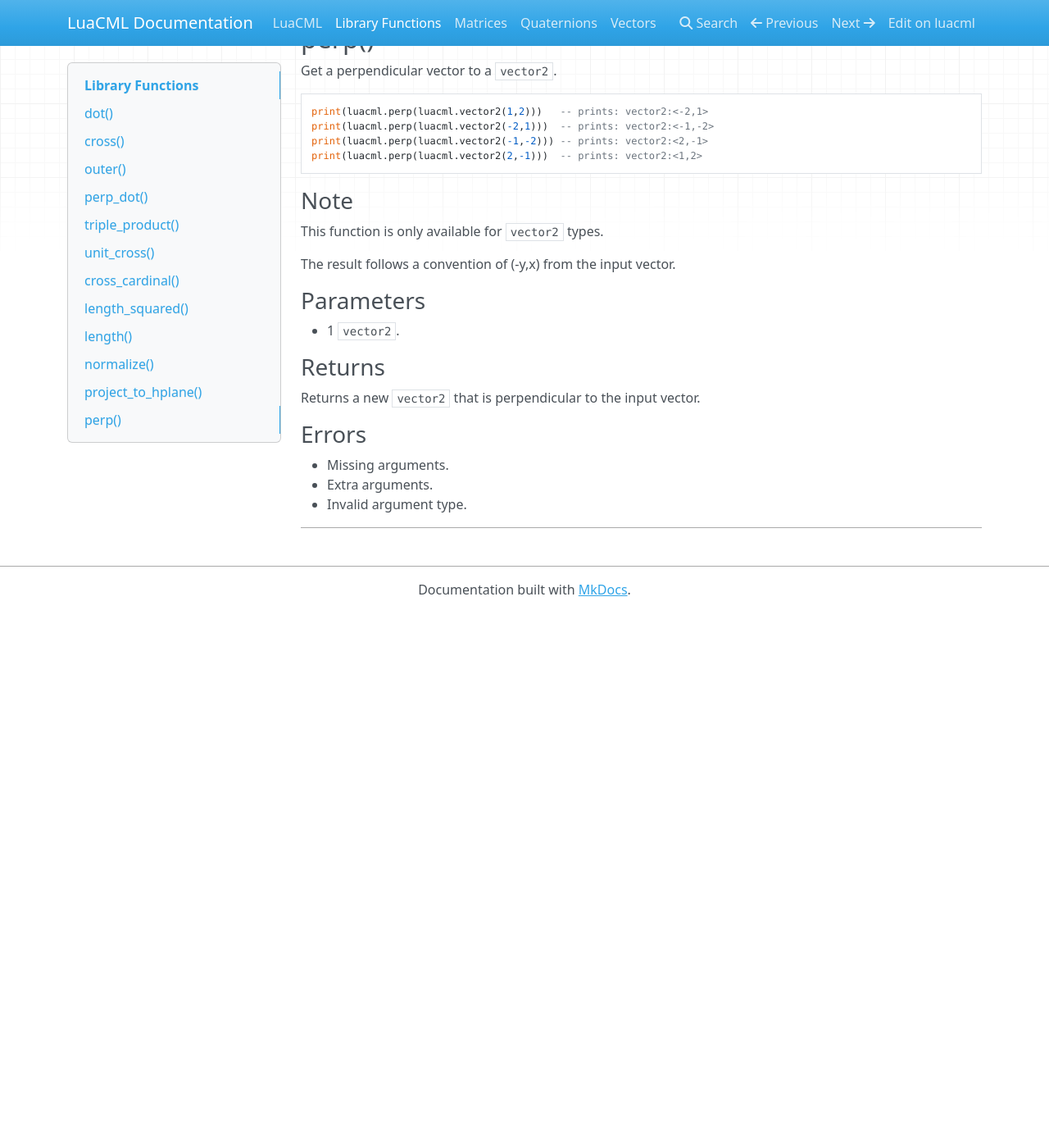
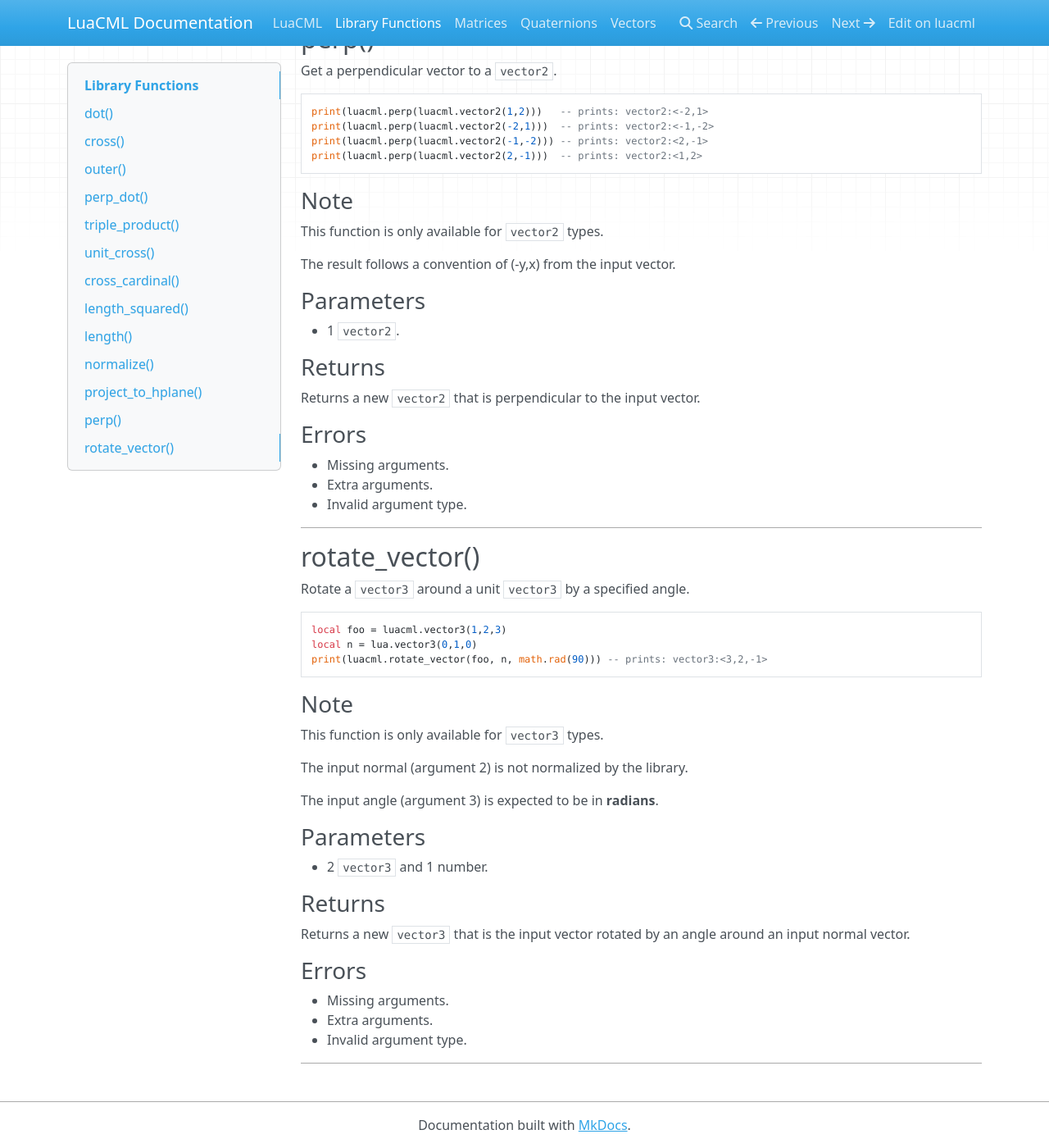
Before and after one commit to cjtallman/luacml, an MkDocs documentation site: the page built from docs/library-docs.md, in a window 1280 px wide and 1400 px high, scrolled down 8127 px. Shown: the whole window at 82% size. Built offline with MkDocs 1.6.1, drawn with Linux system fonts in a browser that asks for light colours; nearby versions of some CDN libraries; before the commit the page ends 8874 px from its top, so only the background shows below that.

Commit message:
Adding rotate_vector()

````diff
--- a/docs/library-docs.md
+++ b/docs/library-docs.md
@@ -459,3 +459,38 @@ Returns a new `vector2` that is perpendicular to the input vector.
 -   Invalid argument type.
 
 --------------------------------------------------------------------------------
+
+## rotate_vector()
+
+Rotate a `vector3` around a unit `vector3` by a specified angle.
+
+```lua
+local foo = luacml.vector3(1,2,3)
+local n = lua.vector3(0,1,0)
+print(luacml.rotate_vector(foo, n, math.rad(90))) -- prints: vector3:<3,2,-1>
+```
+
+### Note
+
+This function is only available for `vector3` types.
+
+The input normal (argument 2) is not normalized by the library.
+
+The input angle (argument 3) is expected to be in **radians**.
+
+### Parameters
+
+-   2 `vector3` and 1 number.
+
+### Returns
+
+Returns a new `vector3` that is the input vector rotated by an angle around an
+input normal vector.
+
+### Errors
+
+-   Missing arguments.
+-   Extra arguments.
+-   Invalid argument type.
+
+--------------------------------------------------------------------------------
````
Also changed, not shown: 4 other files.
